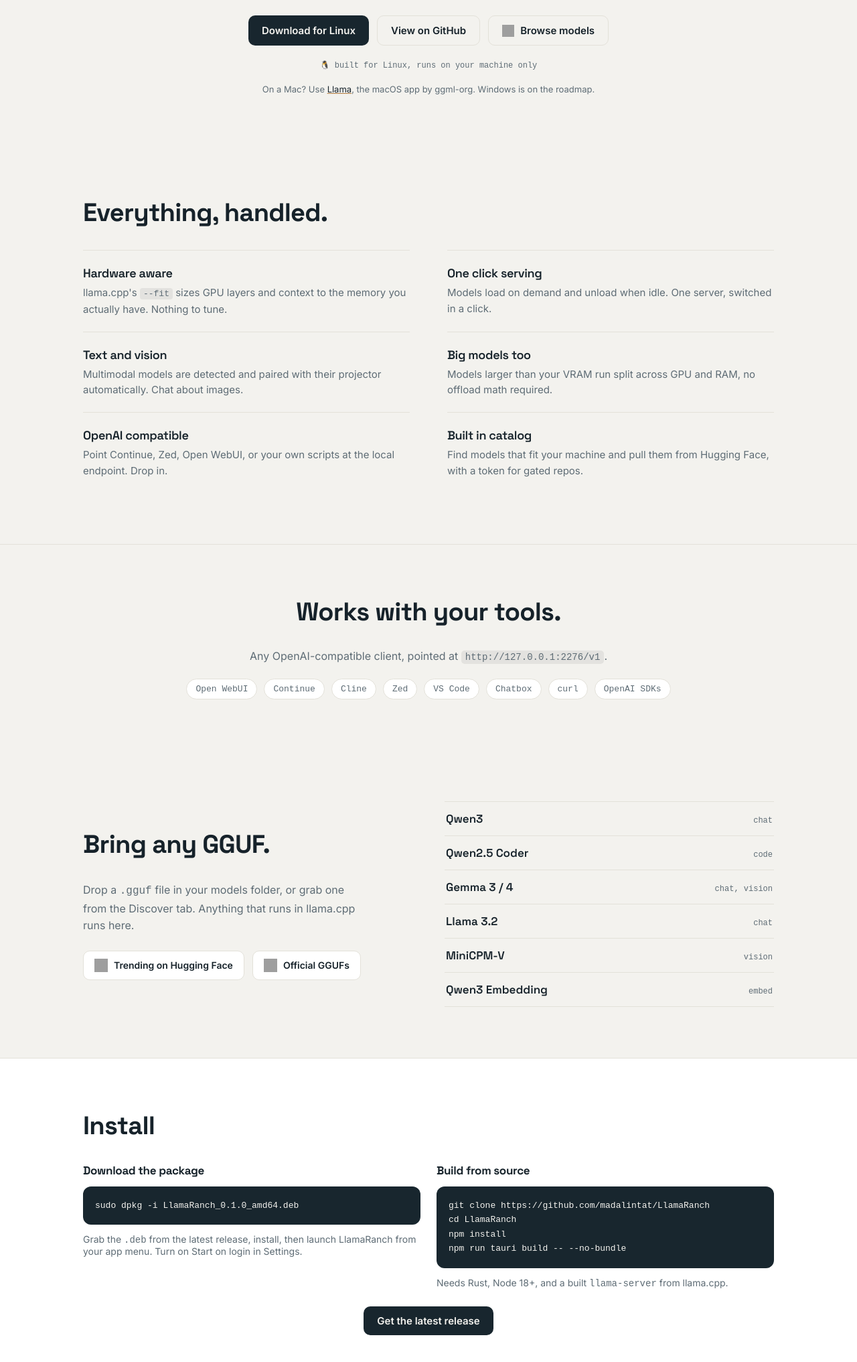
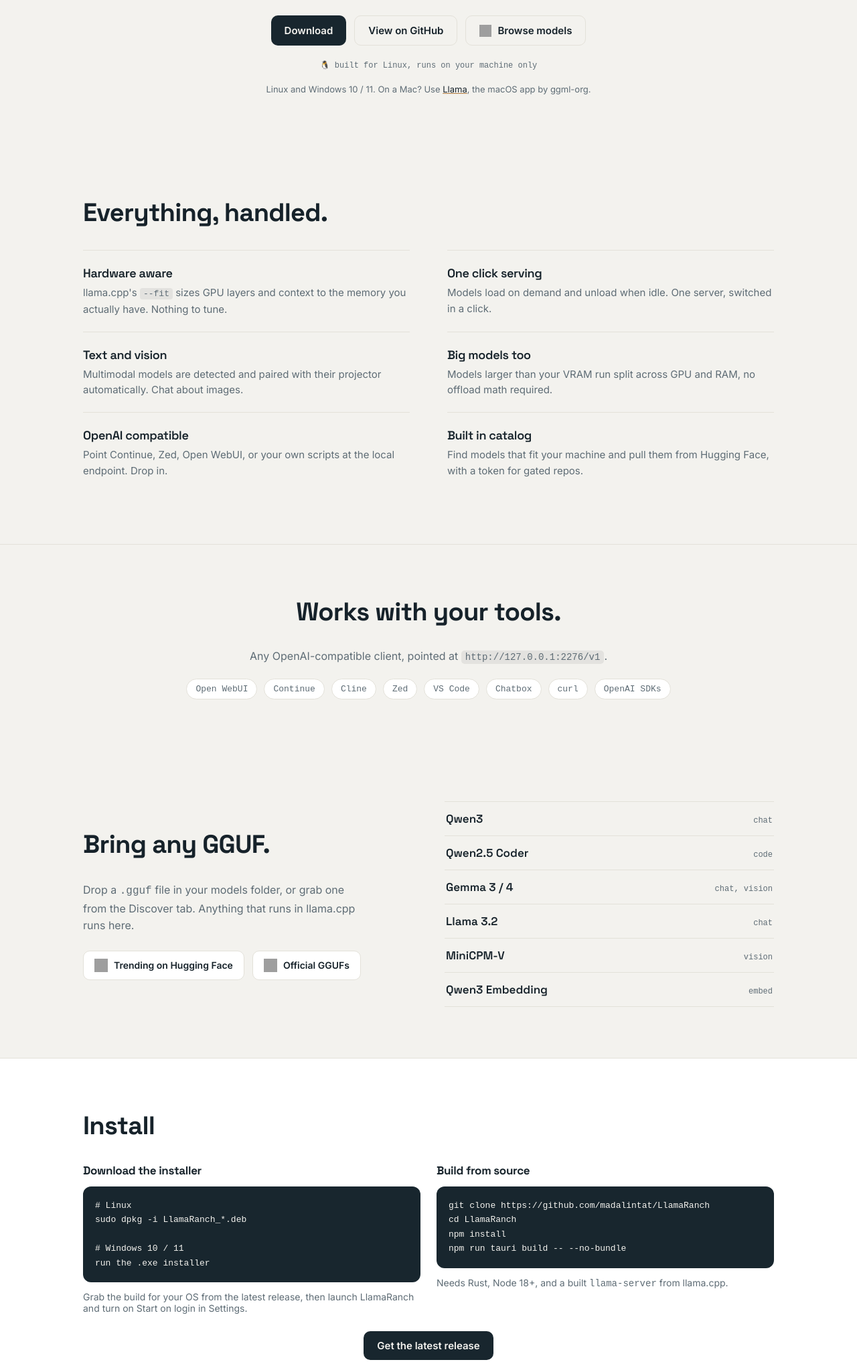
Before and after one commit to madalintat/LlamaRanch, a website built with Vite: page docs/index.html in a window 1280 px wide. Shown: the part 932-2965 px from the top of the page at 67% size. Built offline with nearby package versions, Linux system fonts and the light colour scheme; grey boxes are pictures that could not be loaded.

Commit message:
release: v0.1.1 with Windows support; docs cover Linux + Windows

```diff
--- a/docs/index.html
+++ b/docs/index.html
@@ -43,12 +43,12 @@
         <h1>A quiet ranch for<br />your local models.</h1>
         <p class="lede">LlamaRanch keeps every <a href="https://github.com/ggml-org/llama.cpp">llama.cpp</a> model on your machine in one tray and serves them behind a single private endpoint. No cloud. No API keys. Just your hardware, doing the thinking.</p>
         <div class="cta">
-          <a class="btn btn--solid" href="https://github.com/madalintat/LlamaRanch/releases/latest">Download for Linux</a>
+          <a class="btn btn--solid" href="https://github.com/madalintat/LlamaRanch/releases/latest">Download</a>
           <a class="btn btn--ghost" href="https://github.com/madalintat/LlamaRanch">View on GitHub</a>
           <a class="btn btn--ghost" href="https://huggingface.co/models?apps=llama.cpp&sort=trending"><img src="https://huggingface.co/front/assets/huggingface_logo-noborder.svg" alt="" />Browse models</a>
         </div>
         <p class="linux-badge">🐧 built for Linux, runs on your machine only</p>
-        <p class="mac-note">On a Mac? Use <a href="https://github.com/ggml-org/Llama-macOS">Llama</a>, the macOS app by ggml-org. Windows is on the roadmap.</p>
+        <p class="mac-note">Linux and Windows 10 / 11. On a Mac? Use <a href="https://github.com/ggml-org/Llama-macOS">Llama</a>, the macOS app by ggml-org.</p>
       </div>
     </div>
   </section>
@@ -103,9 +103,13 @@
       <h2 class="section-title">Install</h2>
       <div class="install__cols">
         <div>
-          <h3>Download the package</h3>
-          <pre><code>sudo dpkg -i LlamaRanch_0.1.0_amd64.deb</code></pre>
-          <p>Grab the <code>.deb</code> from the latest release, install, then launch LlamaRanch from your app menu. Turn on Start on login in Settings.</p>
+          <h3>Download the installer</h3>
+          <pre><code># Linux
+sudo dpkg -i LlamaRanch_*.deb
+
+# Windows 10 / 11
+run the .exe installer</code></pre>
+          <p>Grab the build for your OS from the latest release, then launch LlamaRanch and turn on Start on login in Settings.</p>
         </div>
         <div>
           <h3>Build from source</h3>
--- a/package.json
+++ b/package.json
@@ -1,7 +1,7 @@
 {
   "name": "llamaranch",
   "private": true,
-  "version": "0.1.0",
+  "version": "0.1.1",
   "type": "module",
   "scripts": {
     "dev": "vite",
--- a/src-tauri/Cargo.toml
+++ b/src-tauri/Cargo.toml
@@ -1,6 +1,6 @@
 [package]
 name = "llamaranch"
-version = "0.1.0"
+version = "0.1.1"
 description = "A Tauri App"
 authors = ["you"]
 edition = "2021"
--- a/src-tauri/tauri.conf.json
+++ b/src-tauri/tauri.conf.json
@@ -1,7 +1,7 @@
 {
   "$schema": "https://schema.tauri.app/config/2",
   "productName": "LlamaRanch",
-  "version": "0.1.0",
+  "version": "0.1.1",
   "identifier": "com.llamaranch.app",
   "build": {
     "beforeDevCommand": "npm run dev",
```
Also changed, not shown: README.md, 1 other file.
